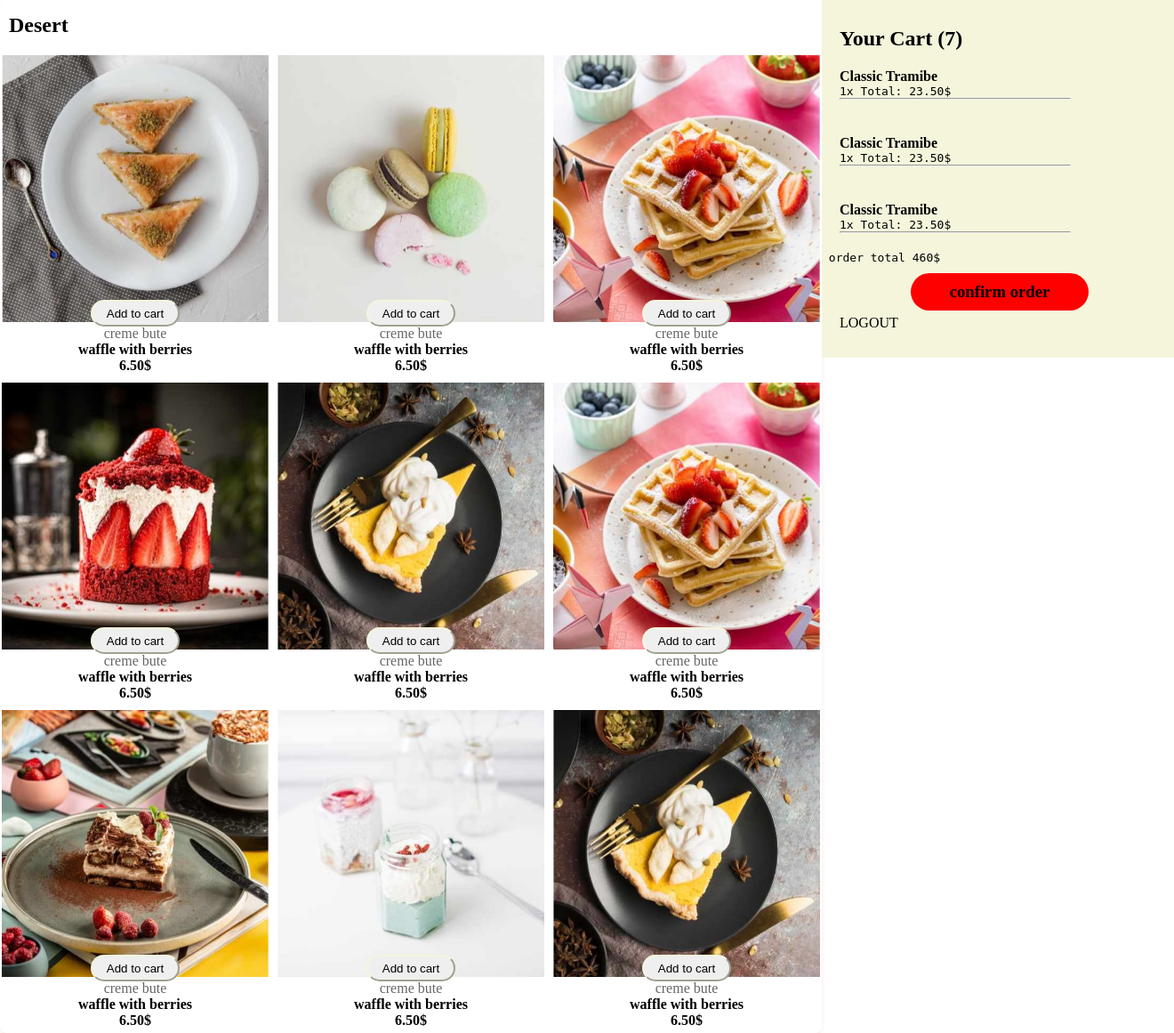
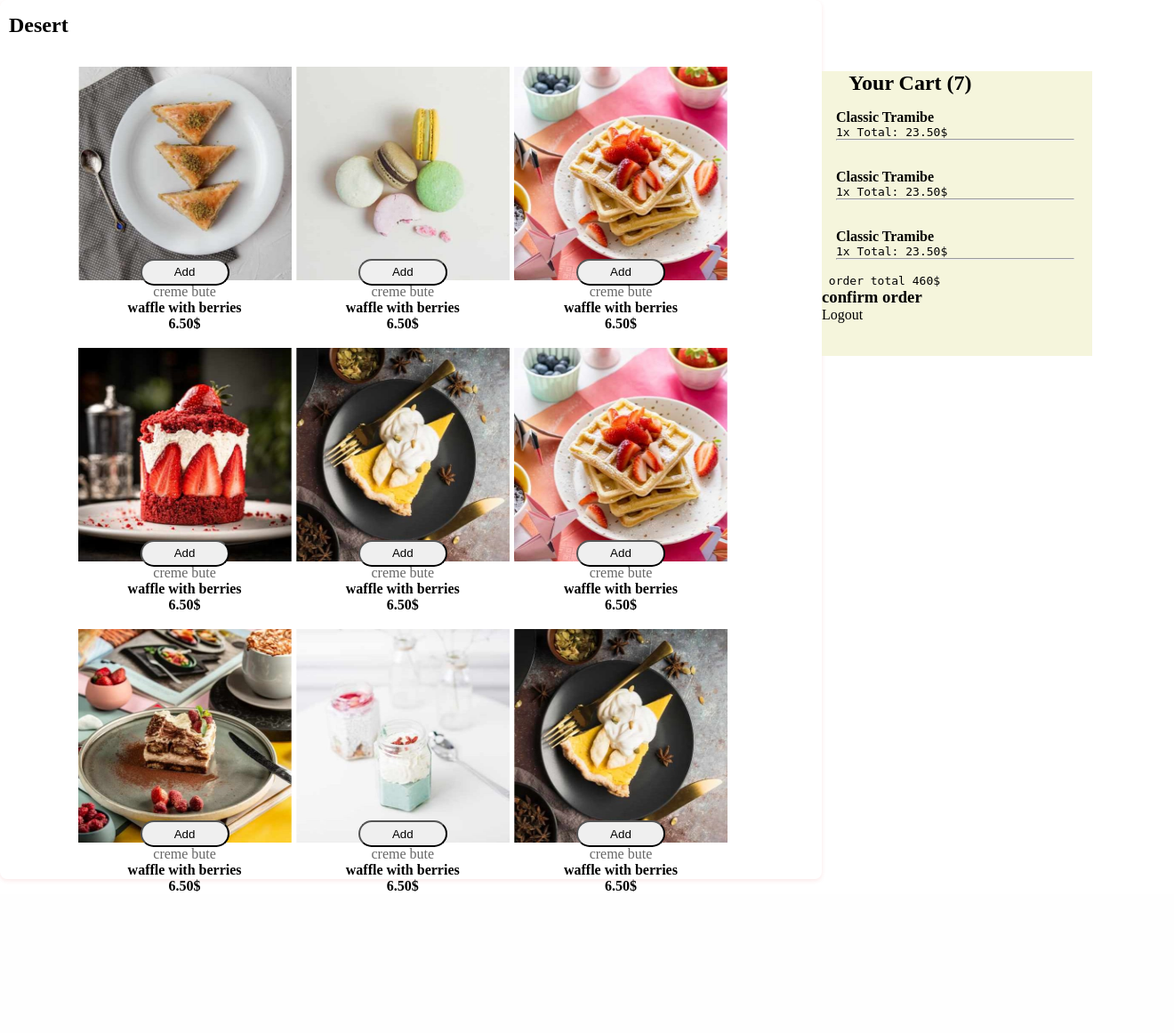
Before and after one commit to Vickymela/authentications, a Django app: page / in a window 1320 px wide. Shown: the whole page at 89% size. After the commit the page ends 1002 px from the top, so only its background shows below. Run offline with Django 5.2, Linux system fonts and the light colour scheme; a user stored in the database is signed in.

Commit message:
final commit

```diff
--- a/form/settings.py
+++ b/form/settings.py
@@ -29,6 +29,7 @@ SECRET_KEY = 'django-insecure-m#f=*qj2%u&d$5ts1y*tqoa!*&wnav-nes7rm9u-^@$@e$d!8b
 DEBUG = True
 
 ALLOWED_HOSTS = ['https://authentications-8rvn.onrender.com','authentications-8rvn.onrender.com']
+# ALLOWED_HOSTS = []
 
 
 # Application definition
--- a/formapp/static/css/index.css
+++ b/formapp/static/css/index.css
@@ -10,28 +10,24 @@
     box-shadow: 0 2px 5px rgba(216, 35, 35, 0.1);
 
 }
+.log a{
+    text-decoration: none;
+    color: black;
+    text-transform: capitalize;
+
+}
+
 
 .button-con {
     position: relative;
     display: flex;
     justify-content: center;
 }
-.log a{
-     width: 200px;
-    text-align: center;
-    border-radius: 30px;
-    text-transform: uppercase;
-    margin: 5px auto;
-    margin-top: 10px;
-    padding: 10px 20px;
-    text-decoration: none;
-    color: black;
-}
 
 button {
     padding: 30px 15px;
     border-radius: 2000px;
-    border-color: beige;
+    /* border-color: beige; */
     height: 30px;
     bottom: 3.3rem;
     position: absolute;
@@ -39,17 +35,17 @@ button {
 
 .godabeg{
     float: right;
-    padding-left: 100px;
-    width: 50px;
-    height: 50px;
+    padding-left:35%;
+    width: 30%;
+    height: 20%;
 
 }
 .write-main{
     background-color: beige;
-    width: 400px;
-    min-height: 300px;
-    padding-top: 30px;
-    padding-bottom: 30px;
+    width: 23vw;
+    margin-top: 5rem;
+    min-height: 40vh;
+
 
 }
 button{
@@ -60,16 +56,15 @@ button{
 .writings{
     width: 300px;
     text-transform: capitalize;
-    padding: 20px;
+    padding: 1rem;
 }
 
-.special{
+ .confirm-order{
     width: 200px;
-    /* height: 0px; */
     text-align: center;
     border-radius: 30px;
     background-color: red;
-    margin: 5px auto;
+    margin: 5% auto;
     margin-top: 10px;
     padding: 10px 20px;
 }
@@ -77,13 +72,68 @@ button{
   .section2 {
     display: grid;
     grid-template-columns: auto auto auto;
-    grid-gap: 10px;
-    padding: 5px;
+    grid-gap: 2%;
+    padding: 2%;
+    padding-left: 35%;
     text-align: center;
     justify-content: center;
 
   }
   .section2 img{
-    width: 300px;
-    height: 300px;
+    width: 15rem;
+    height: 15rem;
   }
+
+@media(max-width:480px){
+
+  .section2 img{
+    width: 90px;
+    height: 90px;
+  }
+  .writings{
+    width: 2%;
+    text-transform: capitalize;
+    padding: 1rem;
+}
+  .writings h4{
+    width: 0.5%;
+    text-transform: capitalize;
+
+}
+.write-main{
+    background-color: beige;
+    width: 33vw;
+    margin-top: 5rem;
+    min-height: 40vh;
+
+
+}
+
+.confirm-order{
+    width: 90%;
+    text-align: center;
+    border-radius: 30%;
+    background-color: red;
+    margin: 5% auto;
+    margin-top: 10%;
+    padding: 5% 10%;
+}
+button {
+    padding: 3px 5px;
+    border-radius: 20px;
+    border-color: beige;
+    height: 20px;
+    bottom: 1.3rem;
+    position: absolute;
+    width: 20vw;
+}
+.log a{
+    text-decoration: none;
+    color: black;
+    text-transform: capitalize;
+    padding: 7%;
+
+}
+
+
+   }
--- a/formapp/templates/forgotpassword.html
+++ b/formapp/templates/forgotpassword.html
@@ -45,8 +45,8 @@
 
 
       <span class="question-reset">
-        <a href="{% url "register" %}">Not a member? <span>SIGNUP</span> </a>
-        <a href="{% url "login" %}">Already a member? <span>LOGIN</span> </a>
+        <a href="{% url "register" %}">Not a member? SIGNUP </a>
+        <a href="{% url "login" %}">Already a member? LOGIN</a>
       </span>
     </form>
   </div>
--- a/formapp/templates/index.html
+++ b/formapp/templates/index.html
@@ -14,7 +14,7 @@
         <div class="godabeg">
 
         <div class="write-main">
-            <h2 style="padding: 0px 20px; text-transform: capitalize;">your cart (7)</h2>
+            <h2 style="padding: 0% 10%; text-transform: capitalize;">your cart (7)</h2>
         <div class="writings">
             <h4>classic tramibe</h4>
             <pre>1x total: 23.50$</pre>
@@ -53,50 +53,50 @@
              <h4>waffle with berries  <br style="color: red;">6.50$ </h4>
 
 
-             <div class="button-con"><button class="add-to-car4t">Add to cart</button></div>
+             <div class="button-con"><button class="add-to-car4t">Add</button></div>
 
         </div>
         <div class="cart">
              <img src="{% static 'images/image-macaron-desktop.jpg' %}" alt="">
              <p style="opacity: 0.6; ">creme bute</p>
              <h4>waffle with berries <br>6.50$ </h4>
-             <div class="button-con"><button class="add-to-car4t">Add to cart</button></div>
+             <div class="button-con"><button class="add-to-car4t">Add </button></div>
         </div>
         <div class="cart">
              <img src="{% static "images/image-waffle-desktop.jpg" %}" alt="">
              <p style="opacity: 0.6;">creme bute</p>
              <h4>waffle with berries <br>6.50$ </h4>
-             <div class="button-con"><button class="add-to-car4t">Add to cart</button></div>
+             <div class="button-con"><button class="add-to-car4t">Add</button></div>
         </div>
         <div class="cart">
             <img src="{% static "images/image-cake-desktop.jpg" %}" alt="">
             <p style="opacity: 0.6;">creme bute</p>
              <h4>waffle with berries <br>6.50$ </h4>
-             <div class="button-con"><button class="add-to-car4t">Add to cart</button></div>
+             <div class="button-con"><button class="add-to-car4t">Add </button></div>
        </div>
        <div class="cart">
         <img src="{% static "images/image-meringue-desktop.jpg" %}" alt="">
         <p style="opacity: 0.6;">creme bute</p>
         <h4>waffle with berries <br>6.50$ </h4>
-        <div class="button-con"><button class="add-to-car4t">Add to cart</button></div>
+        <div class="button-con"><button class="add-to-car4t">Add </button></div>
    </div>
    <div class="cart">
     <img src="{% static "images/image-waffle-desktop.jpg" %}" alt="">
     <p style="opacity: 0.6;">creme bute</p>
              <h4>waffle with berries <br>6.50$ </h4>
-             <div class="button-con"><button class="add-to-car4t">Add to cart</button></div>
+             <div class="button-con"><button class="add-to-car4t">Add </button></div>
 </div>
 <div class="cart">
     <img src="{% static "/images/image-tiramisu-desktop.jpg" %}" alt="">
     <p style="opacity: 0.6;">creme bute</p>
              <h4>waffle with berries <br>6.50$ </h4>
-             <div class="button-con"><button class="add-to-car4t">Add to cart</button></div>
+             <div class="button-con"><button class="add-to-car4t">Add </button></div>
 </div>
 <div class="cart">
     <img src="{% static "images/image-panna-cotta-desktop.jpg" %}" alt="">
     <p style="opacity: 0.6;">creme bute</p>
              <h4>waffle with berries <br>6.50$ </h4>
-             <div class="button-con"><button class="add-to-car4t">Add to cart</button>
+             <div class="button-con"><button class="add-to-car4t">Add </button>
 
             </div>
 </div>
@@ -104,7 +104,7 @@
     <img src="{% static "images/image-meringue-desktop.jpg" %}" alt="">
     <p style="opacity: 0.6;">creme bute</p>
              <h4>waffle with berries <br>6.50$ </h4>
-             <div class="button-con"><button class="add-to-car4t">Add to cart</button>
+             <div class="button-con"><button class="add-to-car4t">Add </button>
 
             </div>
 </div>
--- a/formapp/templates/logindj.html
+++ b/formapp/templates/logindj.html
@@ -42,7 +42,7 @@
 
 
       <center class="question-login">
-        <a href="{% url 'register'%}">Not a member? <span>REGISTER</span> </a>
+        <a href="{% url 'register'%}">Not a member? REGISTER </a>
         {% comment %} <a href="{% url ''%}">Not a member? <span>reset password</span> </a> {% endcomment %}
         <a href="{% url "forgot-password"  %}">Forgot your password? RESET  </a>
       </center>
--- a/formapp/templates/reset.html
+++ b/formapp/templates/reset.html
@@ -41,8 +41,8 @@
       </div>
 
       <span class="question-reset">
-        <a href="{% url 'register' %}">Not a member? <span>Signup</span></a>
-        <a href="{% url 'login' %}">Already a member? <span>Login</span></a>
+        <a href="{% url 'register' %}">Not a member? Signup</a>
+        <a href="{% url 'login' %}">Already a member? Login</a>
       </span>
     </form>
   </div>
--- a/formapp/templates/signupdj.html
+++ b/formapp/templates/signupdj.html
@@ -51,7 +51,7 @@
       </div>
 
       <div class="question">
-        <a href="{% url 'login'%}">Already have an account? <span>LOGIN</span> </a>
+        <a href="{% url 'login'%}">Already have an account? LOGIN</a>
       </div>
 
     </form>
```
Also changed, not shown: formapp/static/css/style.css (+6 -3 lines).
